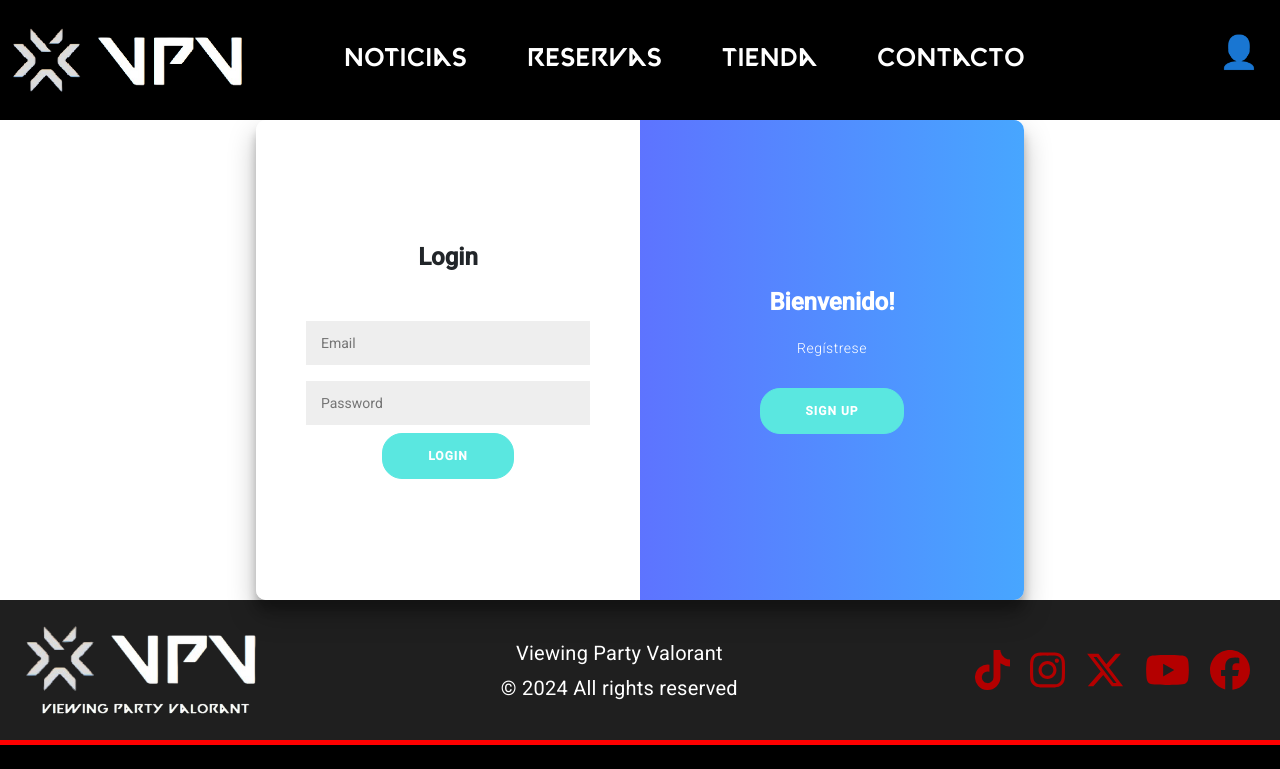
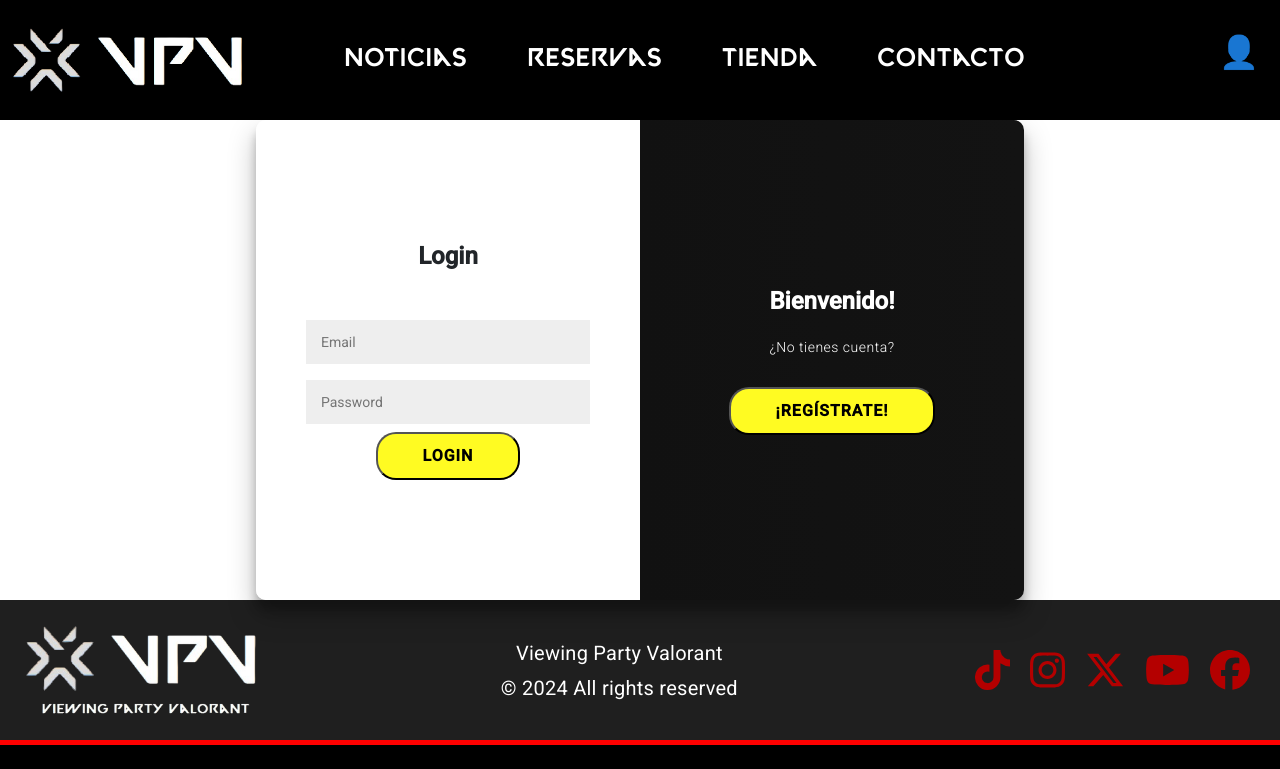
Before and after one commit to ivanalggon/ViewingPartyValorant, an Angular app in the folder Frontend/: page /login in a window 1280 px wide. Shown: the top 769 px of the page. Built offline with nearby package versions, Linux system fonts and the light colour scheme; grey boxes are pictures that could not be loaded.

Commit message:
diseño login

```diff
--- a/Frontend/src/app/pages/login/login.component.css
+++ b/Frontend/src/app/pages/login/login.component.css
@@ -35,15 +35,19 @@ a {
 
 button {
 	border-radius: 20px;
-	border: 1px solid #5ae7e0;
-	background-color: #5ae7e0;
-	color: #FFFFFF;
-	font-size: 12px;
+	background-color: #fffb22;
+	color: black;
+	font-size: clamp(1rem, 1vw, 2rem);
 	font-weight: bold;
 	padding: 12px 45px;
 	letter-spacing: 1px;
 	text-transform: uppercase;
-	transition: transform 80ms ease-in;
+	transition: 0.2s;
+}
+button:hover{
+	background-color: rgb(255, 54, 54);
+	scale: 1.1;
+
 }
 
 button:active {
@@ -151,7 +155,7 @@ input {
 .overlay {
 	background: #FF416C;
 	background: -webkit-linear-gradient(to right, rgb(71, 166, 255), #7441ff);
-	background: linear-gradient(to right, #7441ff,rgb(71, 166, 255));
+	background: linear-gradient(to right, #0f0f0f,rgb(19, 19, 19));
 	background-repeat: no-repeat;
 	background-size: cover;
 	background-position: 0 0;
--- a/Frontend/src/app/pages/login/login.component.html
+++ b/Frontend/src/app/pages/login/login.component.html
@@ -31,8 +31,8 @@
             </div>
             <div class="overlay-panel overlay-right">
                 <h1>Bienvenido!</h1>
-                <p>Regístrese</p>
-                <button (click)="activateRightPanel()" id="signUp">Sign Up</button>
+                <p>¿No tienes cuenta?</p>
+                <button (click)="activateRightPanel()" id="signUp">¡Regístrate!</button>
             </div>
         </div>
     </div>
```
